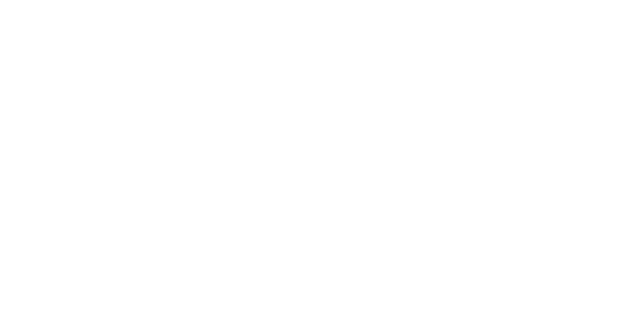
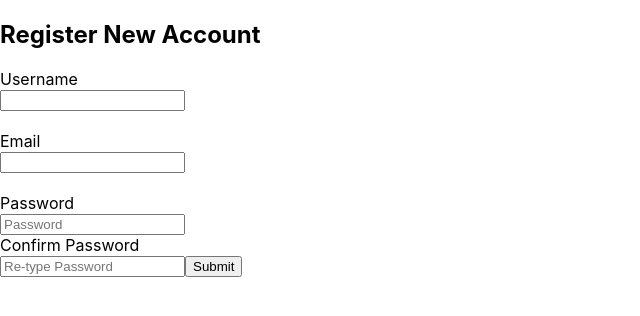
Before and after one commit to HarryYelland/Secure-Blog, a React (Create React App) app in the folder frontend/: page /register in a window 1280 px wide. Before the commit this address had no page. Shown: the top 316 px of the page, without its empty margins (0-640 px from the left). Built offline with nearby package versions, Linux system fonts and the light colour scheme.

Commit message:
Added registration page

```diff
--- a/frontend/src/App.js
+++ b/frontend/src/App.js
@@ -2,6 +2,7 @@
 import ReactDOM from "react-dom/client"
 import { BrowserRouter, Routes, Route } from "react-router-dom";
 import AddPost from "./components/AddPost";
+import AddUser from "./components/Register";
 
 export default function App() {
 
@@ -10,6 +11,7 @@
       <BrowserRouter>
         <Routes>
           <Route path="/" element={<AddPost />} />
+          <Route path="/register" element={<AddUser />} />
         </Routes>
       </BrowserRouter>
 
--- /dev/null
+++ b/frontend/src/components/Register.js
@@ -0,0 +1,47 @@
+import { useState, useEffect } from "react";
+import Axios from "axios";
+
+// Function to handle submitting item to sales order
+const submit = () => {
+  if(document.getElementById("password").value !== document.getElementById("confirmPassword").value) {
+    alert("Passwords do not match!");
+    return;
+  }
+  alert("Submitting details...");
+  // POST request to the backend to submit the item to the sales order
+  Axios.post("http://localhost:3001/add-user", {
+    username: document.getElementById("username").value,
+    password: document.getElementById("password").value,
+    email: document.getElementById("email").value,
+  }).then((response) => {
+    console.log(response);
+    alert("User Created!");
+    // Reload the page
+    //window.location.href = "/";
+  });
+};
+
+// Main function for adding a product to a sales order page
+function AddUser() {
+  return (
+    <div>
+      <h2>Register New Account</h2>
+      <form>
+        <label for="username">Username</label><br/>
+        <input type="text" id="username"/><br/>
+        <br/>
+        <label for="email">Email</label><br/>
+        <input type="email" id="email"/><br/>
+        <br/>
+        <label for="password" placeholder="Password">Password</label><br/>
+        <input id="password" placeholder="Password" type="password"></input>
+        <br/>
+        <label for="confirmPassword" placeholder="Confirm Password">Confirm Password</label><br/>
+        <input id="confirmPassword" placeholder="Re-type Password" type="password"></input>
+        <button type="submit" id="userSubmit" onClick={submit}>Submit</button>
+    </form>
+  </div>
+  );
+}
+
+export default AddUser;
```
Also changed, not shown: 1 other file (tests, documents, lock files or other folders).
